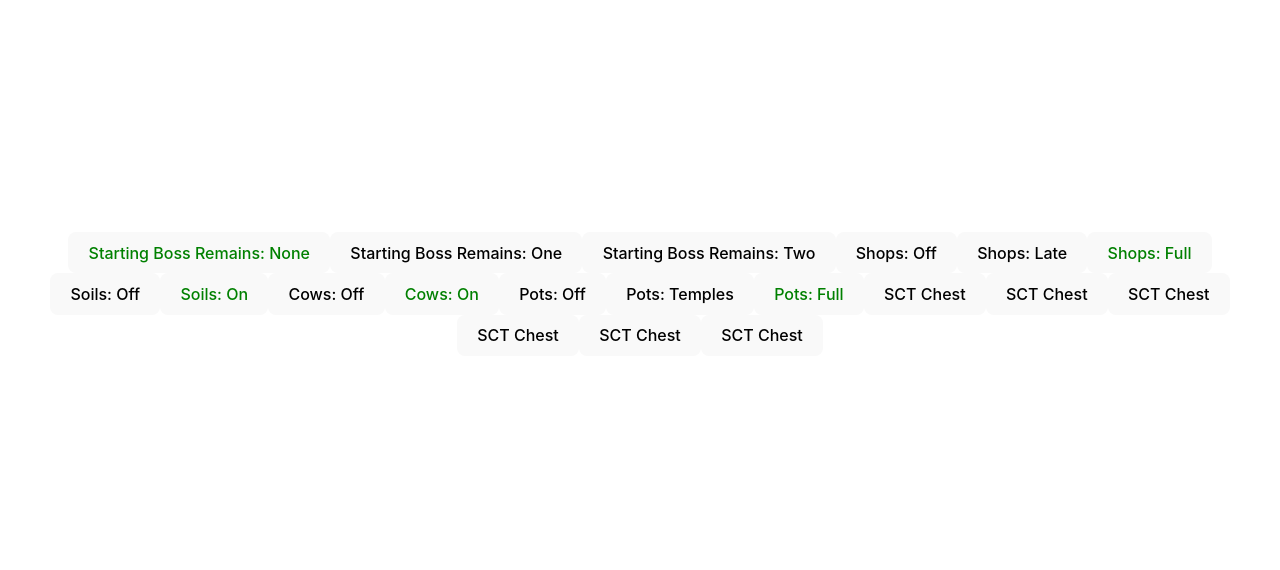
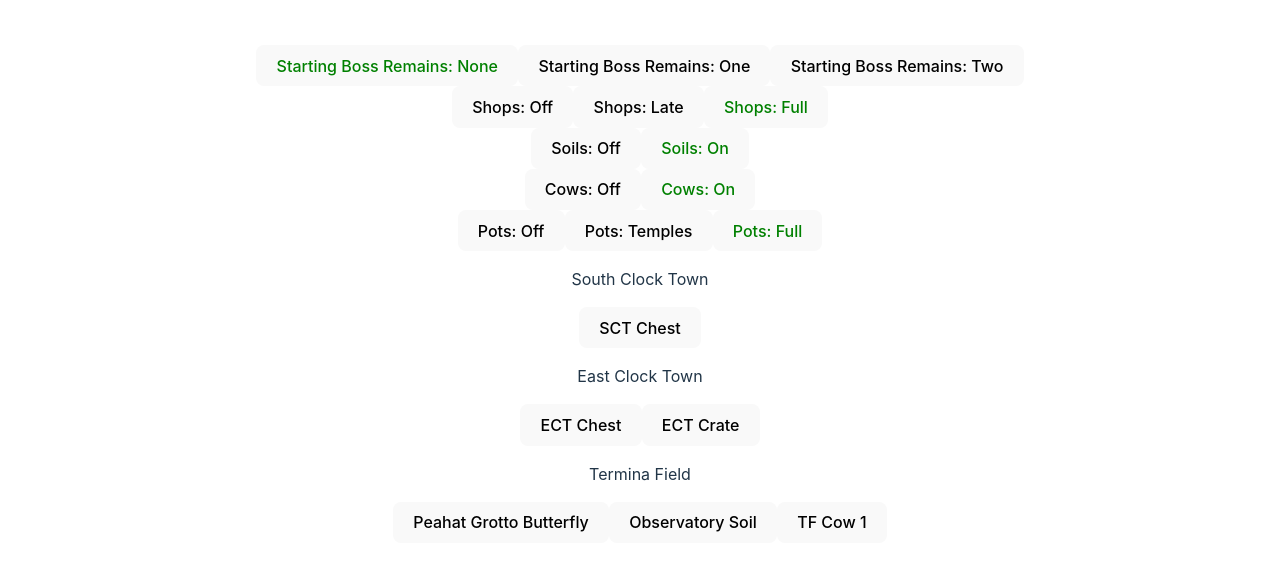
Before and after one commit to ChaoticYosher/mmr-mystery-tracker, a React (Vite) app: page / in a window 1280 px wide. Shown: the part 106-676 px from the top of the page. Built offline with nearby package versions, Linux system fonts and the light colour scheme.

Commit message:
separate settings from locations

```diff
--- a/src/App.tsx
+++ b/src/App.tsx
@@ -1,31 +1,43 @@
 import "./App.css";
 import { Checklist } from "./components/Checklist";
 import { LocationContext } from "./components/LocationContext";
+import { SettingContext } from "./components/SettingContext";
 import _locations from "./data/checks.json";
 import _settings from "./data/mystery.json";
-import { LocationData } from "./types/LocationData";
+import { LocationData, SettingData } from "./types/LocationData";
 
 function App() {
     const initialSettings: { [key: string]: string } = {};
-    const data: LocationData = {
+    const locations: LocationData = {
         locations: _locations,
+        locationIndex: new Map<string, number[]>(),
+        checkedLocations: new Map<string, string>(),
+    };
+    locations.locations.forEach((location, index) => {
+        location.id = index;
+        const region: string = location.region;
+        if (!locations.locationIndex.has(region)) {
+            locations.locationIndex.set(region, []);
+        }
+        locations.locationIndex.get(region)?.push(index);
+    });
+    const settings: SettingData = {
         settings: _settings,
-        currentSettings: initialSettings,
+        enabled: initialSettings,
     };
-    data.settings.forEach((setting) =>
+    settings.settings.forEach((setting) =>
         setting.categories.forEach((category) => {
             if (category.default) {
                 initialSettings[setting.name] = category.name ?? "Off";
             }
         })
     );
-    data.locations.forEach((location, index) => {
-        location.id = index;
-    });
     return (
         <>
-            <LocationContext.Provider value={data}>
-                <Checklist></Checklist>
+            <LocationContext.Provider value={locations}>
+                <SettingContext.Provider value={settings}>
+                    <Checklist></Checklist>
+                </SettingContext.Provider>
             </LocationContext.Provider>
         </>
     );
--- a/src/components/Checklist.tsx
+++ b/src/components/Checklist.tsx
@@ -1,60 +1,31 @@
 import { useContext } from "react";
-import {
-    ChecklistAction,
-    LocationData,
-    LocationUpdateData,
-    UpdateSettingData,
-} from "../types/LocationData";
+import { LocationData, SettingData } from "../types/LocationData";
 import { LocationContext } from "./LocationContext";
-import { useImmerReducer } from "use-immer";
-
-function reducer(data: LocationData, action: LocationUpdateData) {
-    switch (action.type) {
-        case ChecklistAction.UpdateSetting: {
-            const actionData: UpdateSettingData = action;
-            const catIndex: number = data.settings.findIndex(
-                (setting) => actionData.category === setting.name
-            );
-            if (catIndex != -1) {
-                data.currentSettings[actionData.category] = actionData.value;
-            }
-            console.log(Array.from(Object.entries(data.currentSettings)));
-            return data;
-        }
-    }
-}
+import { MysterySetting } from "./MysterySetting";
+import { SettingContext } from "./SettingContext";
 
 export function Checklist() {
-    const data: LocationData = useContext(LocationContext);
-    const [state, dispatch] = useImmerReducer(reducer, data);
+    const locations: LocationData = useContext(LocationContext);
+    const settings: SettingData = useContext(SettingContext);
     return (
         <>
-            {state.settings.map((setting) =>
-                setting.categories.map((category) => (
-                    <button
-                        key={setting.name + ": " + category.name}
-                        onClick={() =>
-                            dispatch({
-                                type: ChecklistAction.UpdateSetting,
-                                category: setting.name,
-                                value: category.name ?? "",
-                            })
-                        }
-                        className={
-                            category.name &&
-                            category.name ===
-                                state.currentSettings[setting.name]
-                                ? "selected-setting"
-                                : ""
-                        }
-                    >
-                        {setting.name}: {category.name}
-                    </button>
-                ))
+            {settings.settings.map((setting) => (
+                <MysterySetting setting={setting} />
+            ))}
+            {Array.from(locations.locationIndex.keys()).map(
+                (region: string) => (
+                    <div>
+                        <p>{region}</p>
+                        {locations.locationIndex
+                            .get(region)
+                            ?.map((locationIndex) => (
+                                <button key={locationIndex}>
+                                    {locations.locations[locationIndex].name}
+                                </button>
+                            ))}
+                    </div>
+                )
             )}
-            {state.locations.map((location) => (
-                <button key={location.id}>{location.name}</button>
-            ))}
         </>
     );
 }
--- a/src/components/LocationContext.ts
+++ b/src/components/LocationContext.ts
@@ -3,6 +3,6 @@ import { createContext } from "react";
 
 export const LocationContext = createContext<LocationData>({
     locations: [],
-    settings: [],
-    currentSettings: {},
+    locationIndex: new Map<string, number[]>(),
+    checkedLocations: new Map<string, string>(),
 });
--- /dev/null
+++ b/src/components/MysterySetting.tsx
@@ -0,0 +1,65 @@
+import { useContext } from "react";
+import { useImmerReducer } from "use-immer";
+import {
+    TrackerAction,
+    LocationUpdateData,
+    SettingData,
+    UpdateSettingData,
+} from "../types/LocationData";
+import { Category, MysterySettingData } from "../types/MysterySettingData";
+import { SettingContext } from "./SettingContext";
+
+function reducer(data: SettingData, action: LocationUpdateData) {
+    switch (action.type) {
+        case TrackerAction.UpdateSetting: {
+            const actionData: UpdateSettingData = action;
+            const setting: MysterySettingData | undefined = data.settings.find(
+                (setting) => actionData.category === setting.name
+            );
+            if (
+                setting &&
+                setting.categories.find(
+                    (category) => category.name === actionData.value
+                )
+            ) {
+                data.enabled[actionData.category] = actionData.value;
+            }
+            console.log(Array.from(Object.entries(data.enabled)));
+            return data;
+        }
+    }
+}
+
+export interface MysterySettingProps {
+    setting: MysterySettingData;
+}
+
+export function MysterySetting({ setting }: MysterySettingProps) {
+    const data: SettingData = useContext(SettingContext);
+    const [state, dispatch] = useImmerReducer(reducer, data);
+
+    return (
+        <div>
+            {setting.categories.map((category: Category) => (
+                <button
+                    key={setting.name + ": " + category.name}
+                    onClick={() =>
+                        dispatch({
+                            type: TrackerAction.UpdateSetting,
+                            category: setting.name,
+                            value: category.name ?? "",
+                        })
+                    }
+                    className={
+                        category.name &&
+                        category.name === state.enabled[setting.name]
+                            ? "selected-setting"
+                            : ""
+                    }
+                >
+                    {setting.name}: {category.name}
+                </button>
+            ))}
+        </div>
+    );
+}
--- /dev/null
+++ b/src/components/SettingContext.ts
@@ -0,0 +1,7 @@
+import { createContext } from "react";
+import { SettingData } from "../types/LocationData";
+
+export const SettingContext = createContext<SettingData>({
+    settings: [],
+    enabled: {},
+});
--- a/src/data/checks.json
+++ b/src/data/checks.json
@@ -4,23 +4,23 @@
         "name": "SCT Chest"
     },
     {
-        "region": "South Clock Town",
-        "name": "SCT Chest"
+        "region": "East Clock Town",
+        "name": "ECT Chest"
     },
     {
-        "region": "South Clock Town",
-        "name": "SCT Chest"
+        "region": "East Clock Town",
+        "name": "ECT Crate"
     },
     {
-        "region": "South Clock Town",
-        "name": "SCT Chest"
+        "region": "Termina Field",
+        "name": "Peahat Grotto Butterfly"
     },
     {
-        "region": "South Clock Town",
-        "name": "SCT Chest"
+        "region": "Termina Field",
+        "name": "Observatory Soil"
     },
     {
-        "region": "South Clock Town",
-        "name": "SCT Chest"
+        "region": "Termina Field",
+        "name": "TF Cow 1"
     }
 ]
--- a/src/types/LocationData.ts
+++ b/src/types/LocationData.ts
@@ -1,21 +1,26 @@
 import { Check } from "./Check";
-import { MysterySetting } from "./MysterySetting";
+import { MysterySettingData } from "./MysterySettingData";
 
 export type LocationData = {
     locations: Check[];
-    settings: MysterySetting[];
-    currentSettings: { [key: string]: string };
+    locationIndex: Map<string, number[]>;
+    checkedLocations: Map<string, string>;
 };
 
-export enum ChecklistAction {
+export enum TrackerAction {
     UpdateSetting = "checklistActionUpdateSetting",
 }
 
 export type LocationUpdateData = {
-    type: ChecklistAction;
+    type: TrackerAction;
 } & UpdateSettingData;
 
 export type UpdateSettingData = {
     category: string;
     value: string;
 };
+
+export type SettingData = {
+    settings: MysterySettingData[];
+    enabled: { [key: string]: string };
+};
--- /dev/null
+++ b/src/types/MysterySettingData.ts
@@ -0,0 +1,12 @@
+export type MysterySettingData = {
+    name: string;
+    categories: Category[];
+};
+
+export type Category = {
+    name: string;
+    default?: boolean;
+    weight: number;
+    icon?: string;
+    items?: string;
+};
```
Also changed, not shown: src/types/MysterySetting.ts (deleted, +0 -12 lines).
